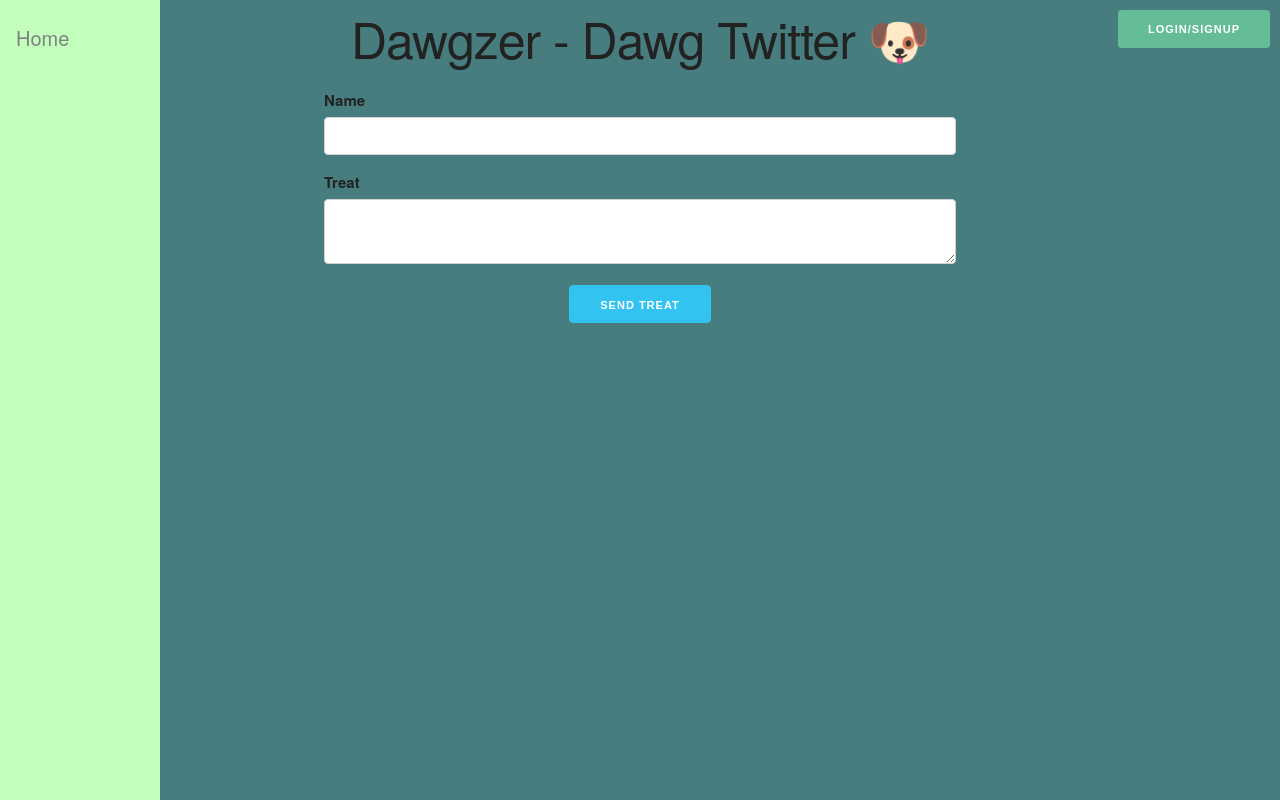
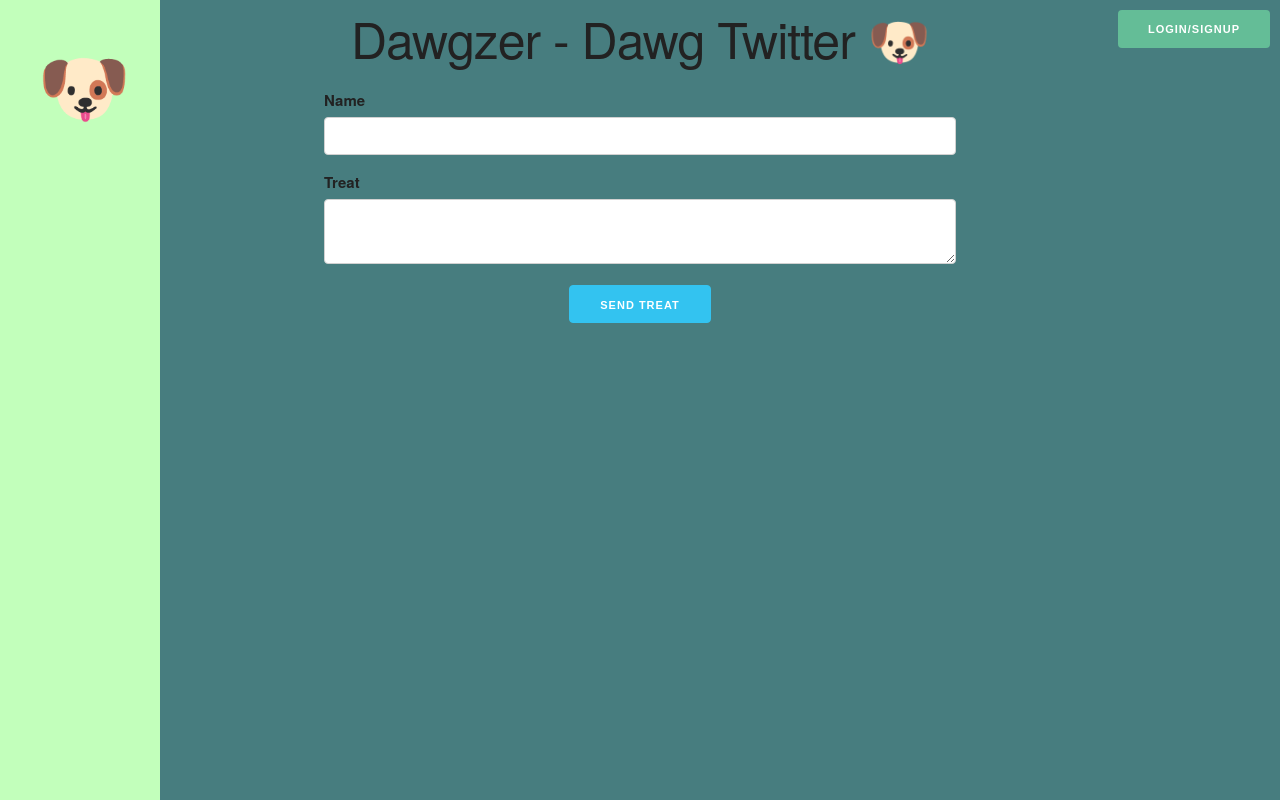
Before and after one commit to alannorman99/Dawgzer, a plain HTML site: page client/index.html in a window 1280 px wide. Drawn offline with nearby package versions, Linux system fonts and the light colour scheme; no server answers.

Commit message:
Added: dawg icon for returning to home, nav bar with background color, login/signup button in top right. Still need to add functionality to both

```diff
--- a/client/index.html
+++ b/client/index.html
@@ -16,7 +16,7 @@
 	<div class="sidebar">
 		<nav>
 			<ul>
-				<li>Home</li>
+				<li>🐶</li>
 			</ul>
 
 		</nav>
--- a/client/styles.css
+++ b/client/styles.css
@@ -1,5 +1,11 @@
 .title {
 	text-align: center;
+}
+
+li {
+	font-size: 75px;
+	text-align: center;
+	right: 30px;
 }
 
 .header {
@@ -39,6 +45,7 @@
 
   .sidebar ul:hover {
 	color: #1F5357;
+	opacity: .50;
   }
 
 .dawger-form {
@@ -72,7 +79,8 @@
 	 border-radius: 4px;
  }
  .dawgers > div:hover {
-	 opacity: .65;
+	 background-color: #64BD97;
+	 opacity: .50;
  }
 
  .dawgers > div > h3 {
```
